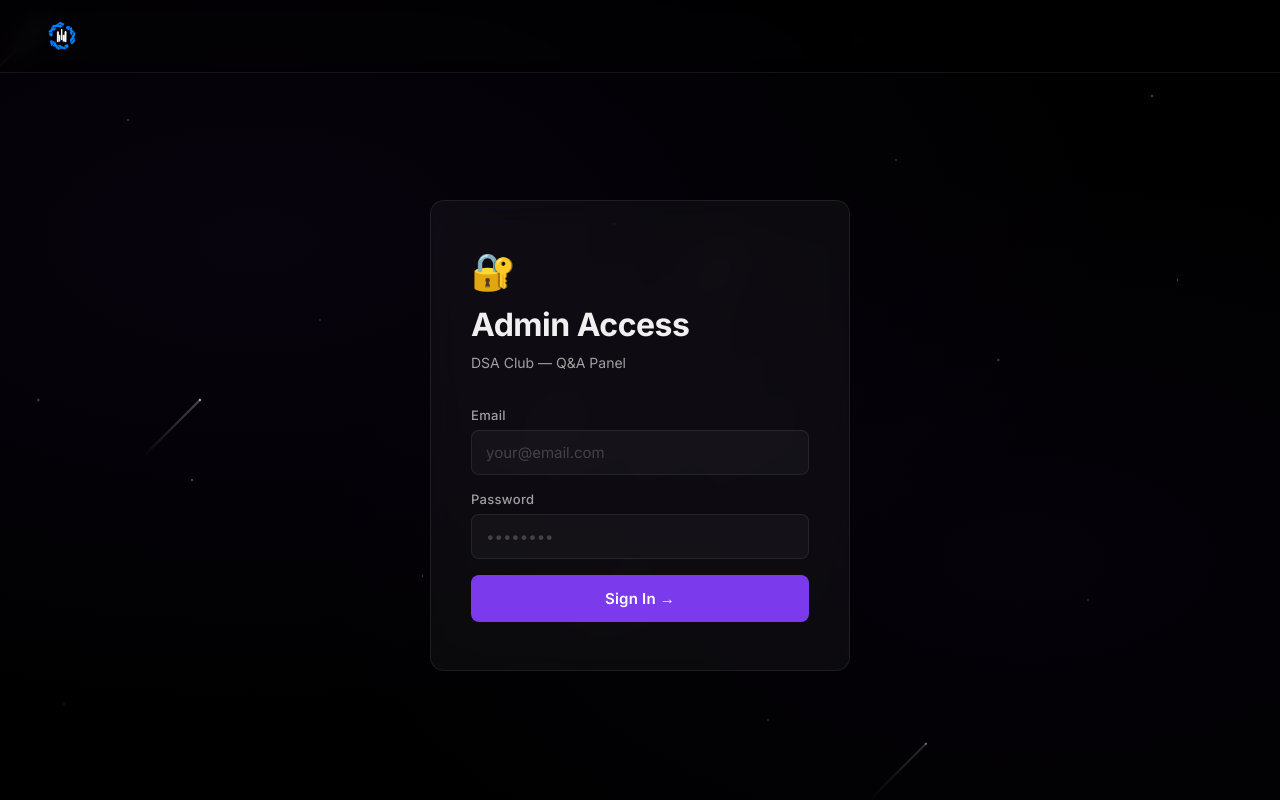
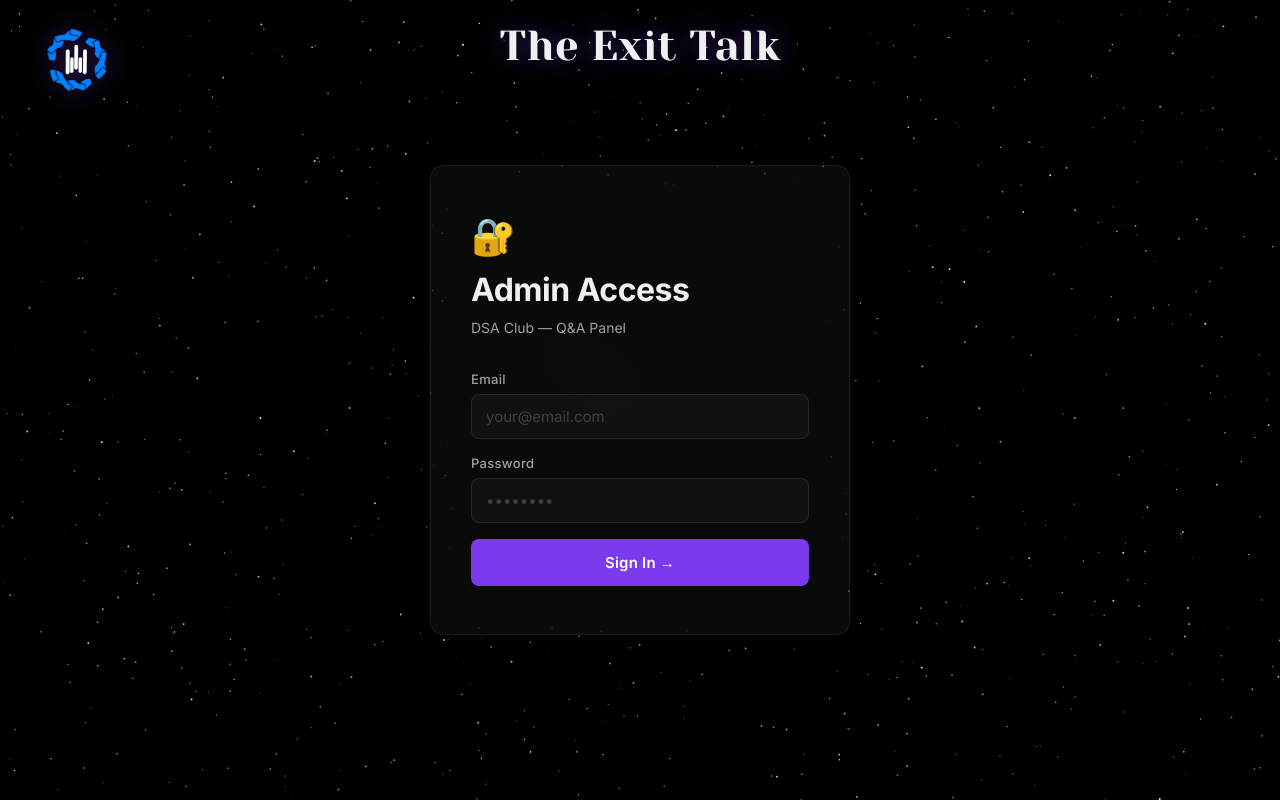
Before and after one commit to ArjyaDey06/the-exit-talk, a React (Vite) app: page /admin in a window 1280 px wide. Built offline with nearby package versions, Linux system fonts and the light colour scheme; no server answers.

Commit message:
UI improvements

```diff
--- /dev/null
+++ b/src/components/Stars.jsx
@@ -0,0 +1,149 @@
+import { useEffect, useRef } from 'react'
+
+const Stars = () => {
+  const canvasRef = useRef(null)
+
+  useEffect(() => {
+    const canvas = canvasRef.current
+    const ctx = canvas.getContext('2d')
+    const DPR = window.devicePixelRatio || 1
+
+    const resize = () => {
+      canvas.width = window.innerWidth * DPR
+      canvas.height = window.innerHeight * DPR
+      canvas.style.width = `${window.innerWidth}px`
+      canvas.style.height = `${window.innerHeight}px`
+      ctx.setTransform(DPR, 0, 0, DPR, 0, 0)
+    }
+
+    resize()
+    window.addEventListener('resize', resize)
+
+    /* ---------- Background Stars ---------- */
+    class Star {
+      constructor() {
+        this.x = Math.random() * window.innerWidth
+        this.y = Math.random() * window.innerHeight
+        this.r = Math.random() * 0.6 + 0.4
+        this.base = Math.random() * 0.4 + 0.4
+        this.phase = Math.random() * Math.PI * 2
+        this.speed = Math.random() * 0.01 + 0.003
+      }
+
+      update() {
+        this.phase += this.speed
+        this.a = this.base + Math.sin(this.phase) * 0.15
+      }
+
+      draw() {
+        ctx.beginPath()
+        ctx.arc(this.x, this.y, this.r, 0, Math.PI * 2)
+        ctx.fillStyle = `rgba(255,255,255,${this.a})`
+        ctx.fill()
+      }
+    }
+
+    /* ---------- Shooting Star ---------- */
+    class ShootingStar {
+      constructor() {
+        this.x = 0
+        this.y = 0
+
+        const dx = window.innerWidth
+        const dy = window.innerHeight
+        const distance = Math.sqrt(dx * dx + dy * dy)
+        const speed = 1200
+
+        this.vx = (dx / distance) * speed
+        this.vy = (dy / distance) * speed
+        this.len = 80
+        this.life = 0
+        this.maxLife = 1.2
+      }
+
+      update(dt) {
+        this.life += dt
+        this.x += this.vx * dt
+        this.y += this.vy * dt
+      }
+
+      draw() {
+        const alpha =
+          this.life < 0.1
+            ? this.life / 0.1
+            : (this.maxLife - this.life) / 0.4
+
+        const normX = this.vx / Math.sqrt(this.vx * this.vx + this.vy * this.vy)
+        const normY = this.vy / Math.sqrt(this.vx * this.vx + this.vy * this.vy)
+
+        ctx.beginPath()
+        ctx.moveTo(this.x, this.y)
+        ctx.lineTo(this.x - normX * this.len, this.y - normY * this.len)
+        ctx.strokeStyle = `rgba(255,255,255,${Math.max(alpha, 0)})`
+        ctx.lineWidth = 1
+        ctx.stroke()
+      }
+
+      dead() {
+        return (
+          this.life > this.maxLife ||
+          this.x < -100 || this.x > window.innerWidth + 100 ||
+          this.y < -100 || this.y > window.innerHeight + 100
+        )
+      }
+    }
+
+    const STAR_COUNT = Math.floor((window.innerWidth * window.innerHeight) / 1200)
+    const stars = Array.from({ length: STAR_COUNT }, () => new Star())
+
+    let meteor = null
+    let nextMeteor = 0.5 + Math.random() * 0.8
+    let last = performance.now()
+    let rafId
+
+    const animate = (now) => {
+      const dt = (now - last) / 1000
+      last = now
+
+      ctx.clearRect(0, 0, window.innerWidth, window.innerHeight)
+
+      for (const s of stars) { s.update(); s.draw() }
+
+      nextMeteor -= dt
+      if (!meteor && nextMeteor <= 0) meteor = new ShootingStar()
+
+      if (meteor) {
+        meteor.update(dt)
+        meteor.draw()
+        if (meteor.dead()) {
+          meteor = null
+          nextMeteor = 0.5 + Math.random() * 1
+        }
+      }
+
+      rafId = requestAnimationFrame(animate)
+    }
+
+    rafId = requestAnimationFrame(animate)
+
+    return () => {
+      window.removeEventListener('resize', resize)
+      cancelAnimationFrame(rafId)
+    }
+  }, [])
+
+  return (
+    <canvas
+      ref={canvasRef}
+      style={{
+        position: 'fixed',
+        inset: 0,
+        background: 'black',
+        pointerEvents: 'none',
+        zIndex: 0,
+      }}
+    />
+  )
+}
+
+export default Stars
--- a/src/index.css
+++ b/src/index.css
@@ -1,4 +1,5 @@
 @import url('https://fonts.googleapis.com/css2?family=Inter:wght@300;400;500;600;700&display=swap');
+@import url('https://fonts.googleapis.com/css2?family=Yeseva+One&display=swap');
 
 /* ── Reset & Base ──────────────────────────────────── */
 *, *::before, *::after { box-sizing: border-box; margin: 0; padding: 0; }
@@ -42,125 +43,35 @@ body {
 .stars-bg {
   position: relative;
   min-height: 100vh;
-  background: radial-gradient(ellipse at 20% 30%, rgba(124, 58, 237, 0.06) 0%, transparent 60%),
-              radial-gradient(ellipse at 80% 70%, rgba(124, 58, 237, 0.04) 0%, transparent 50%),
-              var(--black);
   overflow: hidden;
 }
 
-/* Static star field */
-.stars-bg::before {
-  content: '';
+/* ── Site Logo — fixed top-left ─────────────────────── */
+.site-logo {
   position: fixed;
-  inset: 0;
-  background-image:
-    radial-gradient(1px 1px at 10% 15%, rgba(255,255,255,0.6) 0%, transparent 100%),
-    radial-gradient(1px 1px at 25% 40%, rgba(255,255,255,0.4) 0%, transparent 100%),
-    radial-gradient(1px 1px at 40% 8%, rgba(255,255,255,0.5) 0%, transparent 100%),
-    radial-gradient(1px 1px at 55% 55%, rgba(255,255,255,0.3) 0%, transparent 100%),
-    radial-gradient(1px 1px at 70% 20%, rgba(255,255,255,0.5) 0%, transparent 100%),
-    radial-gradient(1px 1px at 85% 75%, rgba(255,255,255,0.4) 0%, transparent 100%),
-    radial-gradient(1px 1px at 92% 35%, rgba(255,255,255,0.6) 0%, transparent 100%),
-    radial-gradient(1px 1px at 5%  88%, rgba(255,255,255,0.3) 0%, transparent 100%),
-    radial-gradient(1px 1px at 33% 72%, rgba(255,255,255,0.5) 0%, transparent 100%),
-    radial-gradient(1px 1px at 60% 90%, rgba(255,255,255,0.4) 0%, transparent 100%),
-    radial-gradient(1.5px 1.5px at 15% 60%, rgba(255,255,255,0.5) 0%, transparent 100%),
-    radial-gradient(1.5px 1.5px at 78% 45%, rgba(255,255,255,0.4) 0%, transparent 100%),
-    radial-gradient(1.5px 1.5px at 48% 28%, rgba(255,255,255,0.6) 0%, transparent 100%),
-    radial-gradient(1.5px 1.5px at 90% 12%, rgba(255,255,255,0.5) 0%, transparent 100%),
-    radial-gradient(2px 2px at 3%  50%, rgba(255,255,255,0.3) 0%, transparent 100%),
-    radial-gradient(2px 2px at 67% 5%,  rgba(255,255,255,0.4) 0%, transparent 100%);
-  pointer-events: none;
-  z-index: 0;
+  top: clamp(10px, 2vw, 20px);
+  left: clamp(10px, 3vw, 28px);
+  height: clamp(40px, 8vw, 80px);
+  width: auto;
+  object-fit: contain;
+  z-index: 20;
+  filter: drop-shadow(0 0 12px rgba(124, 58, 237, 0.4));
 }
 
-/* ── Shooting Stars ────────────────────────────────── */
-.shooting-stars {
+/* ── Page Title — fixed center-top ───────────────────── */
+.page-title {
   position: fixed;
-  inset: 0;
-  pointer-events: none;
-  z-index: 1;
-  overflow: hidden;
-}
-
-.star {
-  position: absolute;
-  width: 2px;
-  height: 2px;
-  background: white;
-  border-radius: 50%;
-  opacity: 0;
-  animation: shoot linear infinite;
-}
-
-.star::after {
-  content: '';
-  position: absolute;
-  top: 50%;
-  right: 0;
-  transform: translateY(-50%);
-  width: 80px;
-  height: 1px;
-  background: linear-gradient(to left, white, transparent);
-  opacity: 0.6;
-}
-
-@keyframes shoot {
-  0%   { opacity: 0; transform: translate(0, 0) rotate(-45deg); }
-  5%   { opacity: 1; }
-  80%  { opacity: 0.8; }
-  100% { opacity: 0; transform: translate(300px, 300px) rotate(-45deg); }
-}
-
-/* ── Navbar ────────────────────────────────────────── */
-.navbar {
-  position: relative;
-  z-index: 10;
-  display: flex;
-  align-items: center;
-  justify-content: space-between;
-  padding: 18px 40px;
-  border-bottom: 1px solid var(--border);
-  backdrop-filter: blur(10px);
-  background: rgba(0, 0, 0, 0.4);
-}
-
-.nav-logo {
-  height: 36px;
-  width: auto;
-  object-fit: contain;
-}
-
-.nav-right {
-  display: flex;
-  align-items: center;
-  gap: 14px;
-}
-
-.unread-badge {
-  background: var(--accent);
-  color: white;
-  font-size: 12px;
-  font-weight: 600;
-  padding: 4px 10px;
-  border-radius: 99px;
-  letter-spacing: 0.3px;
-}
-
-.btn-logout {
-  background: transparent;
-  border: 1px solid var(--border-h);
-  color: var(--text);
-  font-size: 13px;
-  font-family: inherit;
-  padding: 6px 14px;
-  border-radius: var(--radius-sm);
-  cursor: pointer;
-  transition: all 0.2s;
-}
-.btn-logout:hover {
-  border-color: var(--red);
-  color: var(--red);
+  top: 0;
+  left: 50%;
+  transform: translateX(-50%);
+  padding-top: clamp(10px, 3vh, 22px);
+  font-family: 'Yeseva One', serif;
+  font-size: clamp(24px, 5vw, 42px);
+  color: #f0f0f0;
+  letter-spacing: 0.5px;
+  white-space: nowrap;
+  z-index: 20;
+  text-shadow: 0 0 24px rgba(124, 58, 237, 0.5);
 }
 
 /* ── Glass Card ────────────────────────────────────── */
@@ -170,7 +81,7 @@ body {
   border-radius: var(--radius);
   backdrop-filter: blur(20px);
   -webkit-backdrop-filter: blur(20px);
-  padding: 48px 40px;
+  padding: clamp(32px, 8vw, 48px) clamp(24px, 6vw, 40px);
   transition: border-color 0.3s;
 }
 .glass-card:hover {
@@ -184,8 +95,8 @@ body {
   display: flex;
   justify-content: center;
   align-items: center;
-  min-height: calc(100vh - 75px);
-  padding: 40px 20px;
+  min-height: 100vh;
+  padding: 60px 20px;
 }
 
 .submit-container .glass-card {
@@ -380,8 +291,8 @@ body {
   display: flex;
   justify-content: center;
   align-items: center;
-  min-height: calc(100vh - 75px);
-  padding: 40px 20px;
+  min-height: 100vh;
+  padding: 60px 20px;
 }
 
 .login-card {
@@ -423,7 +334,50 @@ body {
 .dashboard-header {
   position: relative;
   z-index: 5;
-  padding: 40px 40px 0;
+  padding: clamp(100px, 15vh, 160px) clamp(20px, 5vw, 40px) 0;
+}
+
+.dashboard-header-top {
+  display: flex;
+  align-items: center;
+  justify-content: flex-end;
+  margin-bottom: 16px;
+}
+
+.nav-right {
+  position: fixed;
+  top: clamp(10px, 2vw, 20px);
+  right: clamp(10px, 3vw, 28px);
+  display: flex;
+  align-items: center;
+  gap: clamp(8px, 2vw, 14px);
+  z-index: 20;
+}
+
+.unread-badge {
+  background: var(--accent);
+  color: white;
+  font-size: 12px;
+  font-weight: 600;
+  padding: 4px 10px;
+  border-radius: 99px;
+  letter-spacing: 0.3px;
+}
+
+.btn-logout {
+  background: transparent;
+  border: 1px solid var(--border-h);
+  color: white;
+  font-size: 13px;
+  font-family: inherit;
+  padding: 6px 14px;
+  border-radius: var(--radius-sm);
+  cursor: pointer;
+  transition: all 0.2s;
+}
+.btn-logout:hover {
+  border-color: var(--red);
+  color: var(--red);
 }
 
 .dashboard-header h1 {
@@ -569,10 +523,8 @@ body {
 
 /* ── Responsive ────────────────────────────────────── */
 @media (max-width: 640px) {
-  .navbar { padding: 16px 20px; }
-  .dashboard-header { padding: 28px 20px 0; }
+  .dashboard-header { padding-top: clamp(120px, 20vh, 140px); }
   .filter-tabs { padding: 16px 20px; }
   .dashboard-list { padding: 0 20px 40px; }
-  .glass-card { padding: 32px 24px; }
   .card-actions { flex-wrap: wrap; }
 }
--- a/src/pages/AdminDashboard.jsx
+++ b/src/pages/AdminDashboard.jsx
@@ -3,6 +3,7 @@ import { useNavigate } from 'react-router-dom'
 import { supabase } from '../supabase'
 import QuestionCard from '../components/QuestionCard'
 import dsaLogo from '/dsa-logo white bar.png'
+import Stars from '../components/Stars'
 
 export default function AdminDashboard() {
   const [questions, setQuestions] = useState([])
@@ -65,23 +66,17 @@ export default function AdminDashboard() {
 
   return (
     <div className="stars-bg page-dashboard">
-      <ShootingStars />
+      <Stars />
+      <img src={dsaLogo} alt="DSA Club" className="site-logo" />
+      <span className="page-title">The Exit Talk</span>
 
-      {/* Navbar */}
-      <nav className="navbar navbar-dashboard">
-        <img src={dsaLogo} alt="DSA Club" className="nav-logo" />
+      {/* Header */}
+      <header className="dashboard-header">
         <div className="nav-right">
-          {unreadCount > 0 && (
-            <span className="unread-badge">{unreadCount} unread</span>
-          )}
           <button className="btn-logout" onClick={handleLogout}>
             Sign Out
           </button>
         </div>
-      </nav>
-
-      {/* Header */}
-      <header className="dashboard-header">
         <h1>Questions Inbox</h1>
         <p className="subtitle">{questions.length} question{questions.length !== 1 && 's'} received</p>
       </header>
@@ -124,30 +119,3 @@ export default function AdminDashboard() {
     </div>
   )
 }
-
-function ShootingStars() {
-  const stars = Array.from({ length: 20 }, (_, i) => ({
-    id: i,
-    top: `${Math.random() * 100}%`,
-    left: `${Math.random() * 100}%`,
-    delay: `${Math.random() * 10}s`,
-    duration: `${3 + Math.random() * 5}s`,
-  }))
-
-  return (
-    <div className="shooting-stars" aria-hidden="true">
-      {stars.map(s => (
-        <span
-          key={s.id}
-          className="star"
-          style={{
-            top: s.top,
-            left: s.left,
-            animationDelay: s.delay,
-            animationDuration: s.duration,
-          }}
-        />
-      ))}
-    </div>
-  )
-}
--- a/src/pages/AdminLogin.jsx
+++ b/src/pages/AdminLogin.jsx
@@ -2,6 +2,7 @@ import { useState } from 'react'
 import { useNavigate } from 'react-router-dom'
 import { supabase } from '../supabase'
 import dsaLogo from '/dsa-logo white bar.png'
+import Stars from '../components/Stars'
 
 export default function AdminLogin() {
   const [email, setEmail] = useState('')
@@ -27,11 +28,9 @@ export default function AdminLogin() {
 
   return (
     <div className="stars-bg page-admin-login">
-      <ShootingStars />
-
-      <nav className="navbar">
-        <img src={dsaLogo} alt="DSA Club" className="nav-logo" />
-      </nav>
+      <Stars />
+      <img src={dsaLogo} alt="DSA Club" className="site-logo" />
+      <span className="page-title">The Exit Talk</span>
 
       <main className="login-container">
         <div className="glass-card login-card">
@@ -83,30 +82,3 @@ export default function AdminLogin() {
     </div>
   )
 }
-
-function ShootingStars() {
-  const stars = Array.from({ length: 20 }, (_, i) => ({
-    id: i,
-    top: `${Math.random() * 100}%`,
-    left: `${Math.random() * 100}%`,
-    delay: `${Math.random() * 10}s`,
-    duration: `${3 + Math.random() * 5}s`,
-  }))
-
-  return (
-    <div className="shooting-stars" aria-hidden="true">
-      {stars.map(s => (
-        <span
-          key={s.id}
-          className="star"
-          style={{
-            top: s.top,
-            left: s.left,
-            animationDelay: s.delay,
-            animationDuration: s.duration,
-          }}
-        />
-      ))}
-    </div>
-  )
-}
--- a/src/pages/SubmitPage.jsx
+++ b/src/pages/SubmitPage.jsx
@@ -1,12 +1,12 @@
 import { useState } from 'react'
 import { supabase } from '../supabase'
 import dsaLogo from '/dsa-logo white bar.png'
+import Stars from '../components/Stars'
 
 export default function SubmitPage() {
   const [question, setQuestion] = useState('')
   const [status, setStatus] = useState('idle') // idle | loading | success | error
   const [error, setError] = useState('')
-  const charLimit = 500
 
   async function handleSubmit(e) {
     e.preventDefault()
@@ -30,12 +30,9 @@ export default function SubmitPage() {
 
   return (
     <div className="stars-bg page-submit">
-      <ShootingStars />
-
-      {/* Navbar */}
-      <nav className="navbar">
-        <img src={dsaLogo} alt="DSA Club" className="nav-logo" />
-      </nav>
+      <Stars />
+      <img src={dsaLogo} alt="DSA Club" className="site-logo" />
+      <span className="page-title">The Exit Talk</span>
 
       {/* Card */}
       <main className="submit-container">
@@ -52,9 +49,6 @@ export default function SubmitPage() {
           <div className="glass-card">
             <div className="card-header">
               <h1>Ask the Panel</h1>
-              <p className="subtitle">
-                Submit your DSA question anonymously — the best ones get answered live.
-              </p>
             </div>
 
             <form onSubmit={handleSubmit} className="submit-form">
@@ -63,13 +57,10 @@ export default function SubmitPage() {
                   id="question-input"
                   placeholder="Type your question here…"
                   value={question}
-                  onChange={e => setQuestion(e.target.value.slice(0, charLimit))}
+                  onChange={e => setQuestion(e.target.value)}
                   rows={5}
                   required
                 />
-                <span className={`char-count ${question.length >= charLimit ? 'limit' : ''}`}>
-                  {question.length}/{charLimit}
-                </span>
               </div>
 
               {status === 'error' && <p className="form-error">{error}</p>}
@@ -82,43 +73,15 @@ export default function SubmitPage() {
                 {status === 'loading' ? (
                   <span className="btn-spinner" />
                 ) : (
-                  'Submit Question →'
+                  'Submit Question'
                 )}
               </button>
             </form>
 
-            <p className="anon-note">100% anonymous · No login required</p>
+
           </div>
         )}
       </main>
     </div>
   )
 }
-
-/* ── Shooting Stars ────────────────────────────────── */
-function ShootingStars() {
-  const stars = Array.from({ length: 20 }, (_, i) => ({
-    id: i,
-    top: `${Math.random() * 100}%`,
-    left: `${Math.random() * 100}%`,
-    delay: `${Math.random() * 10}s`,
-    duration: `${3 + Math.random() * 5}s`,
-  }))
-
-  return (
-    <div className="shooting-stars" aria-hidden="true">
-      {stars.map(s => (
-        <span
-          key={s.id}
-          className="star"
-          style={{
-            top: s.top,
-            left: s.left,
-            animationDelay: s.delay,
-            animationDuration: s.duration,
-          }}
-        />
-      ))}
-    </div>
-  )
-}
```
